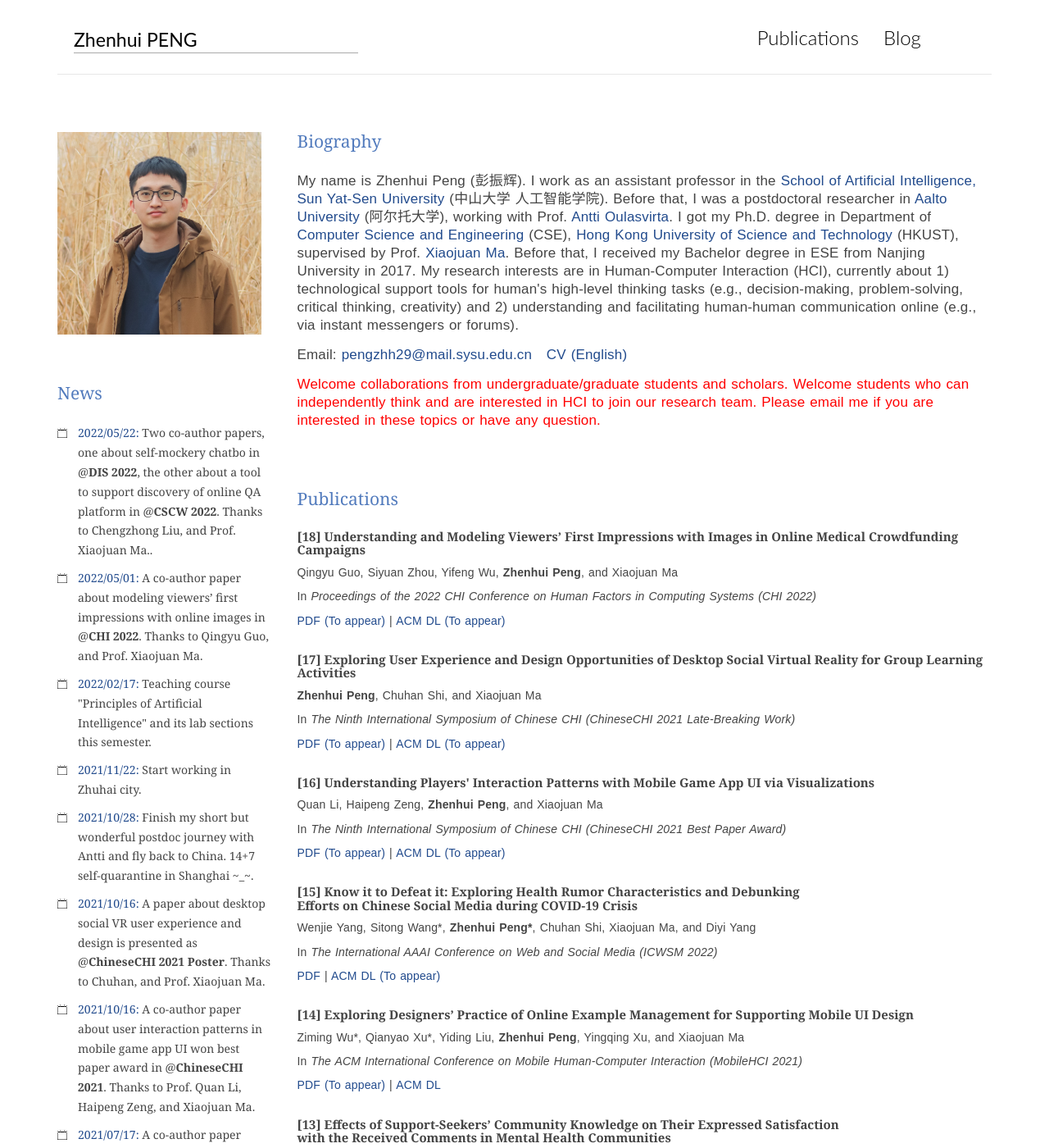
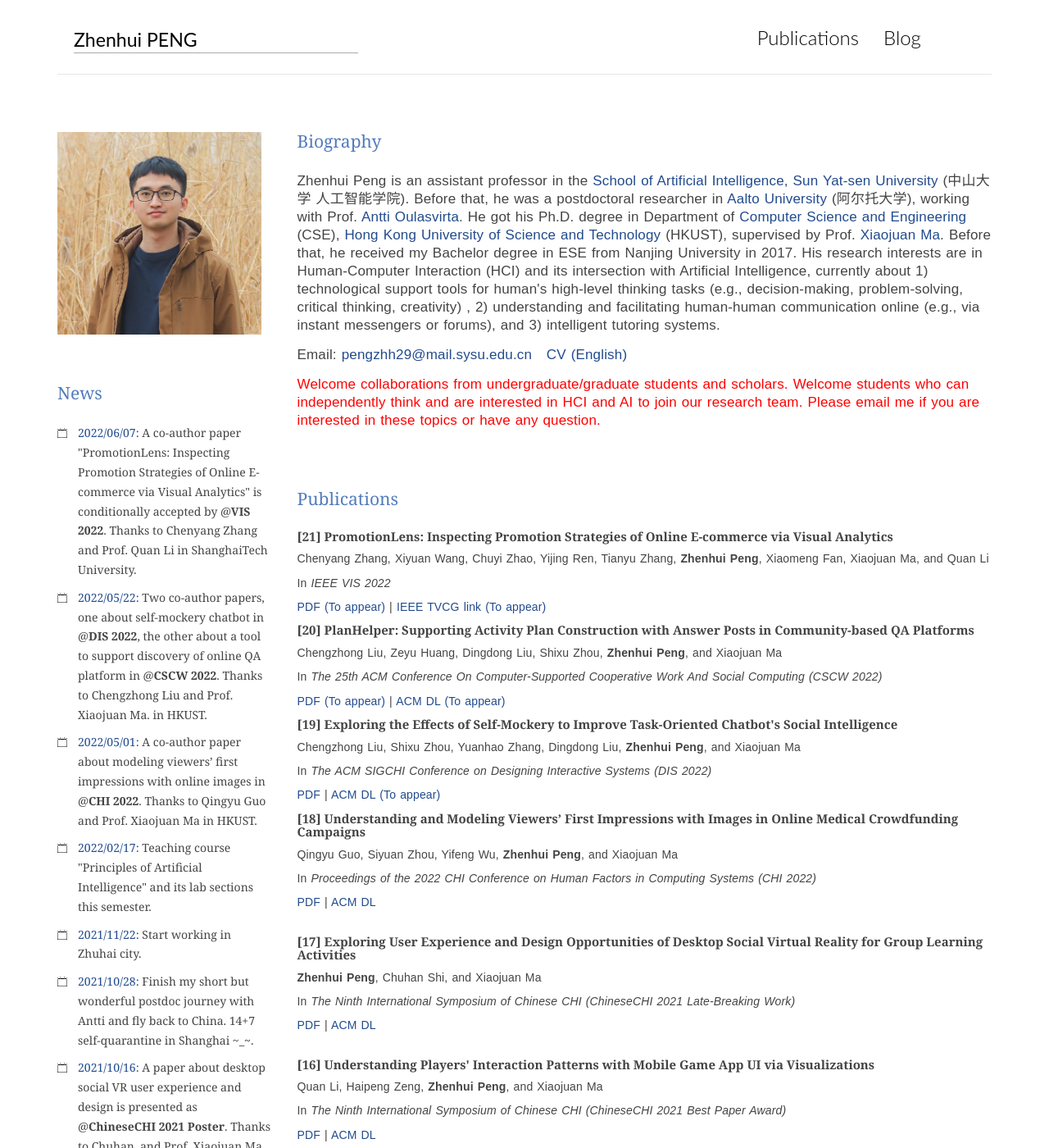
Before and after one commit to PenguinZhou/PenguinZhou.github.io, a Jekyll site: the page index.html, which Jekyll copies as it is, in a window 1280 px wide and 1400 px high. Shown: the whole window at 82% size. Built offline with Jekyll 4.4.1, drawn with Linux system fonts in a browser that asks for light colours.

Commit message:
update publication

```diff
--- a/index.html
+++ b/index.html
@@ -72,13 +72,16 @@
                 <div class="widget widget-archives news">
                     <h3 class="widget-title">News</h3>
                     <ul>
-			<li>
-                            <a>2022/05/22:</a> Two co-author papers, one about self-mockery chatbo in @<strong>DIS 2022</strong>, the other about a tool to support discovery of online QA platform in @<strong>CSCW 2022</strong>. Thanks to Chengzhong Liu, and Prof. Xiaojuan Ma..
+                        <li>
+                            <a>2022/06/07:</a> A co-author paper "PromotionLens: Inspecting Promotion Strategies of Online E-commerce via Visual Analytics" is conditionally accepted by @<strong>VIS 2022</strong>. Thanks to Chenyang Zhang and Prof. Quan Li in ShanghaiTech University.
                         </li>
-			<li>
-                            <a>2022/05/01:</a> A co-author paper about modeling viewers’ first impressions with online images in @<strong>CHI 2022</strong>. Thanks to Qingyu Guo, and Prof. Xiaojuan Ma.
+			            <li>
+                            <a>2022/05/22:</a> Two co-author papers, one about self-mockery chatbot in @<strong>DIS 2022</strong>, the other about a tool to support discovery of online QA platform in @<strong>CSCW 2022</strong>. Thanks to Chengzhong Liu and Prof. Xiaojuan Ma. in HKUST.
                         </li>
-			<li>
+			            <li>
+                            <a>2022/05/01:</a> A co-author paper about modeling viewers’ first impressions with online images in @<strong>CHI 2022</strong>. Thanks to Qingyu Guo and Prof. Xiaojuan Ma in HKUST.
+                        </li>
+			            <li>
                             <a>2022/02/17:</a> Teaching course "Principles of Artificial Intelligence" and its lab sections this semester.
                         </li>
                         <li>
@@ -185,15 +188,16 @@
             <main class="col-md-9">
                 <h3 class="widget-title">Biography</h3>
                 <div class="biography">
-                    <p>My name is Zhenhui Peng (彭振辉). I work as an assistant professor in the <a href="http://sai.sysu.edu.cn/">School of Artificial Intelligence, Sun Yat-Sen University</a> (中山大学 人工智能学院).
-                        Before that, I was a postdoctoral researcher in <a href="https://www.aalto.fi/en">Aalto University</a> (阿尔托大学), working with Prof. <a href="http://users.comnet.aalto.fi/oulasvir/">Antti Oulasvirta</a>.
-                        I got my Ph.D. degree in Department of
+                    <p> Zhenhui Peng is an assistant professor in the <a href="http://sai.sysu.edu.cn/">School of Artificial Intelligence, Sun Yat-sen University</a> (中山大学 人工智能学院).
+                        Before that, he was a postdoctoral researcher in <a href="https://www.aalto.fi/en">Aalto University</a> (阿尔托大学), working with Prof. <a href="http://users.comnet.aalto.fi/oulasvir/">Antti Oulasvirta</a>.
+                        He got his Ph.D. degree in Department of
                         <a href="https://www.cse.ust.hk/">Computer Science and Engineering</a> (CSE),
                         <a href="http://www.ust.hk/">Hong Kong University of Science and Technology</a> (HKUST),
                         supervised by Prof. <a href="https://www.cse.ust.hk/~mxj/">Xiaojuan Ma</a>.
-                        Before that, I received my Bachelor degree in ESE from Nanjing University in 2017.
-                        My research interests are in Human-Computer Interaction (HCI), currently about 1) technological support tools for human's high-level thinking tasks (e.g., decision-making, problem-solving, critical thinking, creativity)
-			and 2) understanding and facilitating human-human communication online (e.g., via instant messengers or forums).
+                        Before that, he received my Bachelor degree in ESE from Nanjing University in 2017.
+                        His research interests are in Human-Computer Interaction (HCI) and its intersection with Artificial Intelligence, currently about 1) technological support tools for human's high-level thinking tasks (e.g., decision-making, problem-solving, critical thinking, creativity)
+			            , 2) understanding and facilitating human-human communication online (e.g., via instant messengers or forums),
+                        and 3) intelligent tutoring systems.
                         <!-- I welcome all collaboration opportunities from both academies and industries. -->
                         <!-- Contact me via <a href="mailto:zpengab@connect.ust.hk">zpengab@connect.ust.hk</a> -->
                     </p>
@@ -206,12 +210,41 @@
                         <!-- <a href="https://github.com/PenguinZhou"><i class="fa fa-github" style="font-size:36px"></i></a> -->
                     </p>
                     <p style='color:red;'>
-                        Welcome collaborations from undergraduate/graduate students and scholars. Welcome students who can independently think and are interested in HCI to join our research team. Please email me if you are interested in these topics or have any question.
+                        Welcome collaborations from undergraduate/graduate students and scholars. Welcome students who can independently think and are interested in HCI and AI to join our research team. Please email me if you are interested in these topics or have any question.
                     </p>
                 </div>
                 <div class="widget"><a name="publication"></a>
                     <h3 class="widget-title">Publications</h3>
                     <div class="publication">
+                        <h4 class="paper-title">
+                            [21] PromotionLens: Inspecting Promotion Strategies of Online E-commerce via Visual Analytics
+                        </h4>
+                        <p>Chenyang Zhang, Xiyuan Wang, Chuyi Zhao, Yijing Ren, Tianyu Zhang, <strong>Zhenhui Peng</strong>, Xiaomeng Fan, Xiaojuan Ma, and Quan Li</p>
+                        <p>In <i>IEEE VIS 2022</i></p>
+                        <p>
+                            <a href="docs/dis22.pdf">PDF (To appear)</a> |
+                            <a href="https://dl.acm.org/doi/abs/10.1145/3411764.3445446">IEEE TVCG link (To appear)</a>
+                        </p>
+
+                        <h4 class="paper-title">
+                            [20] PlanHelper: Supporting Activity Plan Construction with Answer Posts in Community-based QA Platforms
+                        </h4>
+                        <p>Chengzhong Liu, Zeyu Huang, Dingdong Liu, Shixu Zhou, <strong>Zhenhui Peng</strong>, and Xiaojuan Ma</p>
+                        <p>In <i>The 25th ACM Conference On Computer-Supported Cooperative Work And Social Computing (CSCW 2022)</i></p>
+                        <p>
+                            <a href="docs/dis22.pdf">PDF (To appear)</a> |
+                            <a href="https://dl.acm.org/doi/abs/10.1145/3411764.3445446">ACM DL (To appear)</a>
+                        </p>
+
+                        <h4 class="paper-title">
+                            [19] Exploring the Effects of Self-Mockery to Improve Task-Oriented Chatbot's Social Intelligence
+                        </h4>
+                        <p>Chengzhong Liu, Shixu Zhou, Yuanhao Zhang, Dingdong Liu, <strong>Zhenhui Peng</strong>, and Xiaojuan Ma</p>
+                        <p>In <i>The ACM SIGCHI Conference on Designing Interactive Systems (DIS 2022)</i></p>
+                        <p>
+                            <a href="docs/dis22.pdf">PDF</a> |
+                            <a href="https://dl.acm.org/doi/abs/10.1145/3411764.3445446">ACM DL (To appear)</a>
+                        </p>
                         <h4 class="paper-title">
                             [18] Understanding and Modeling Viewers’ First Impressions with Images in Online Medical Crowdfunding Campaigns
                         </h4>
@@ -219,8 +252,8 @@
                         <p>In <i>Proceedings of the 2022 CHI Conference on Human Factors in Computing Systems (CHI 2022)</i></p>
                         <!-- <a href="https://doi.org/10.1145/3313831.3376695">https://doi.org/10.1145/3313831.3376695</a> -->
                         <p>
-                            <a href="https://arxiv.org/abs/2109.12372">PDF (To appear)</a> |
-                            <a href="https://dl.acm.org/doi/abs/10.1145/3411764.3445446">ACM DL (To appear)</a>
+                            <a href="docs/chi2022_qingyu.pdf">PDF</a> |
+                            <a href="https://dl.acm.org/doi/abs/10.1145/3491102.3501830">ACM DL</a>
                         </p>
                     </div>
 		            <div class="publication">
@@ -231,8 +264,8 @@
                         <p>In <i>The Ninth International Symposium of Chinese CHI (ChineseCHI 2021 Late-Breaking Work)</i></p>
                         <!-- <a href="https://doi.org/10.1145/3313831.3376695">https://doi.org/10.1145/3313831.3376695</a> -->
                         <p>
-                            <a href="https://arxiv.org/abs/2109.12372">PDF (To appear)</a> |
-                            <a href="https://dl.acm.org/doi/abs/10.1145/3411764.3445446">ACM DL (To appear)</a>
+                            <a href="docs/ChCHI2021_Social_VR.pdf">PDF</a> |
+                            <a href="https://dl.acm.org/doi/fullHtml/10.1145/3490355.3490367">ACM DL</a>
                         </p>
                     </div>
 		            <div class="publication">
@@ -243,8 +276,8 @@
                         <p>In <i>The Ninth International Symposium of Chinese CHI (ChineseCHI 2021 Best Paper Award)</i></p>
                         <!-- <a href="https://doi.org/10.1145/3313831.3376695">https://doi.org/10.1145/3313831.3376695</a> -->
                         <p>
-                            <a href="https://arxiv.org/abs/2109.12372">PDF (To appear)</a> |
-                            <a href="https://dl.acm.org/doi/abs/10.1145/3411764.3445446">ACM DL (To appear)</a>
+                            <a href="docs/chchi2021.pdf">PDF</a> |
+                            <a href="https://dl.acm.org/doi/10.1145/3490355.3490357">ACM DL</a>
                         </p>
                     </div>
 		            <div class="publication">
@@ -268,7 +301,7 @@
                         <p>In <i>The ACM International Conference on Mobile Human-Computer Interaction (MobileHCI 2021)</i></p>
                         <!-- <a href="https://doi.org/10.1145/3313831.3376695">https://doi.org/10.1145/3313831.3376695</a> -->
                         <p>
-                            <a href="docs/chi2021_mental_health.pdf">PDF (To appear)</a> |
+                            <a href="docs/MobileHCI2021.pdf">PDF</a> |
                             <a href="https://dl.acm.org/doi/10.1145/3447526.3472048">ACM DL</a>
                         </p>
                     </div>
```
Also changed, not shown: 6 other files.
